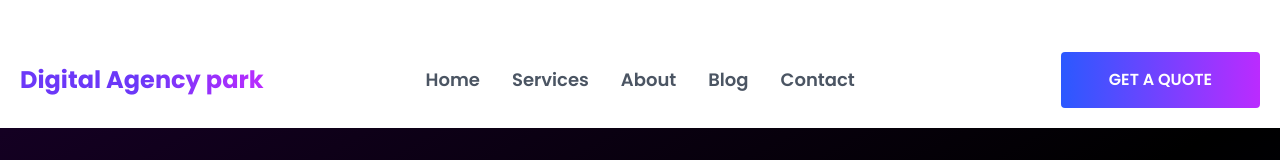
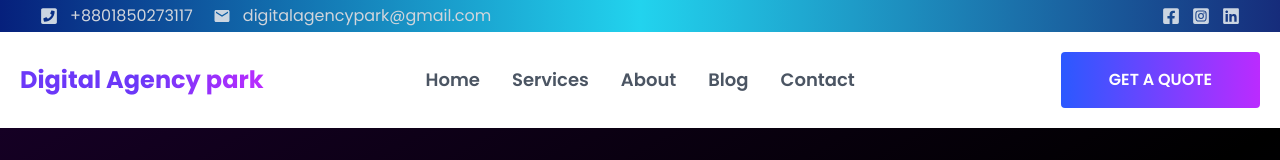
Before and after one commit to rashariful/Digital-Agency-Park, a React (Create React App) app: page / in a window 1280 px wide. Shown: the top 160 px of the page. Built offline with nearby package versions, Linux system fonts and the light colour scheme.

Commit message:
nevbar update

```diff
--- a/src/Components/Pages/Header/Navbar.jsx
+++ b/src/Components/Pages/Header/Navbar.jsx
@@ -12,7 +12,7 @@ const Navbar = () => {
 
   return (
     <nav
-      className="sticky top-0 z-30 invisible sm:visible w-full"
+      className="sticky top-0 z-30 w-full"
     >
       <div className="flex flex-col sm:flex-row flex-wrap justify-between items-center bg-gradient-to-r from-[#06207c] via-cyan-400 to-[#162c7b] h-8 px-10">
         <div className="flex justify-between gap-5">
--- a/src/Layout/Main/Main.jsx
+++ b/src/Layout/Main/Main.jsx
@@ -7,7 +7,7 @@ import Navbar from '../../Components/Pages/Header/Navbar';
 const Main = () => {
     return (
         <div>
-            {/* <Navbar/> */}
+            <Navbar/>
             <Header></Header>
             <Outlet></Outlet>
             <Footer></Footer>
```
